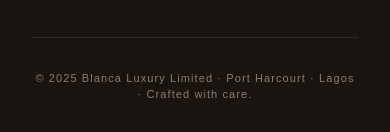
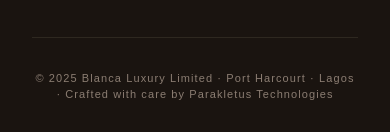
Before and after one commit to Gregor-prog/blanca-luxury, a Next.js app in the folder blanca-luxury-frontend/: page / in a window 390 px wide. Shown: the part 8615-8747 px from the top of the page. Built offline with nearby package versions, Linux system fonts and the light colour scheme; no server answers.

Commit message:
feat: implement responsive footer component with navigation, showroom details, and WhatsApp floating button

```diff
--- a/blanca-luxury-frontend/components/Footer.tsx
+++ b/blanca-luxury-frontend/components/Footer.tsx
@@ -163,7 +163,7 @@
           <div className="pt-8 border-t border-[#2E2820] text-center">
             <p className="text-[11px] text-[#8B7D72] tracking-widest font-light">
               © 2025 Blanca Luxury Limited · Port Harcourt · Lagos · Crafted
-              with care.
+              with care by <a href="https://wa.me/2348148876125" target="_blank" rel="noreferrer" className="hover:text-[#C9A96E] transition-colors duration-300">Parakletus Technologies</a>
             </p>
           </div>
         </div>
```
